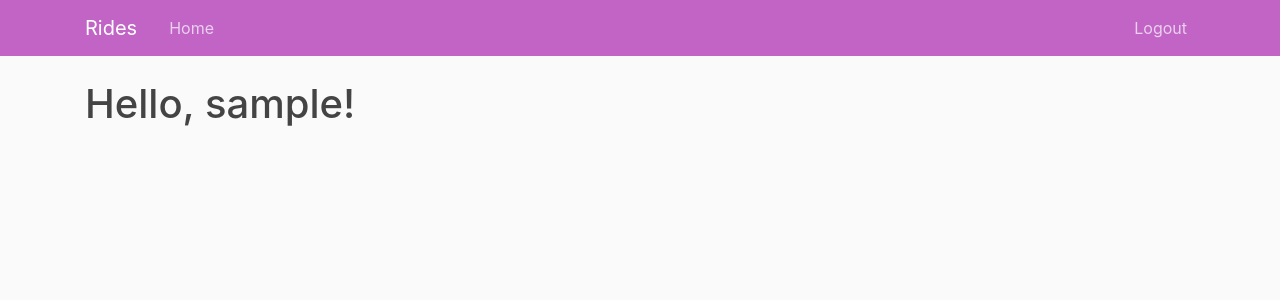
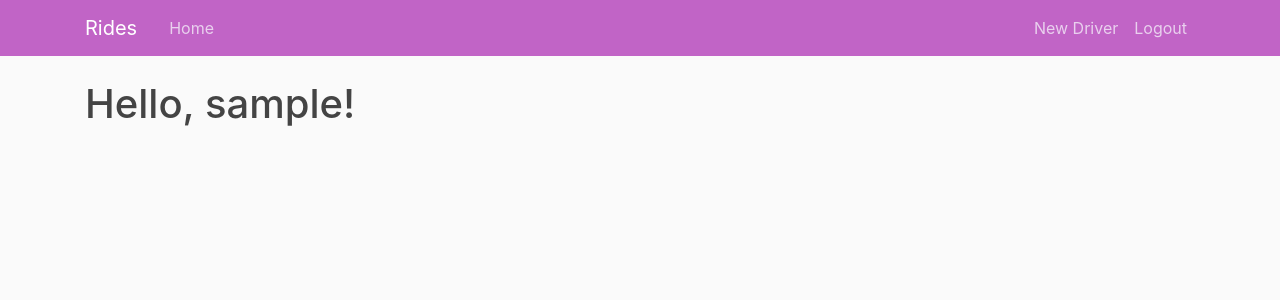
Before and after one commit to QishenWang/Ride-Sharing-Service, a Django app: page /rides/ in a window 1280 px wide. Shown: the top 300 px of the page. Run offline with Django 4.2, Linux system fonts and the light colour scheme; the visitor is signed in with stand-in values (Sample User, id 1); data that the repository does not hold is empty; some libraries are stand-ins or nearby versions.

Commit message:
new driver tag

```diff
--- a/docker-deploy/web-app/rides/templates/rides/base.html
+++ b/docker-deploy/web-app/rides/templates/rides/base.html
@@ -40,6 +40,9 @@
           <!-- Navbar Right Side -->
           <div class="navbar-nav">
             {% if user.is_authenticated %}
+            {% if not user.Driver.exists %}
+            <a class="nav-item nav-link" href="#">New Driver</a>
+            {% endif %}
             <a class="nav-item nav-link" href="{% url 'rides:logout' %}">Logout</a>
             {% else %}
             <a class="nav-item nav-link" href="{% url 'rides:login' %}">Login</a>
```
